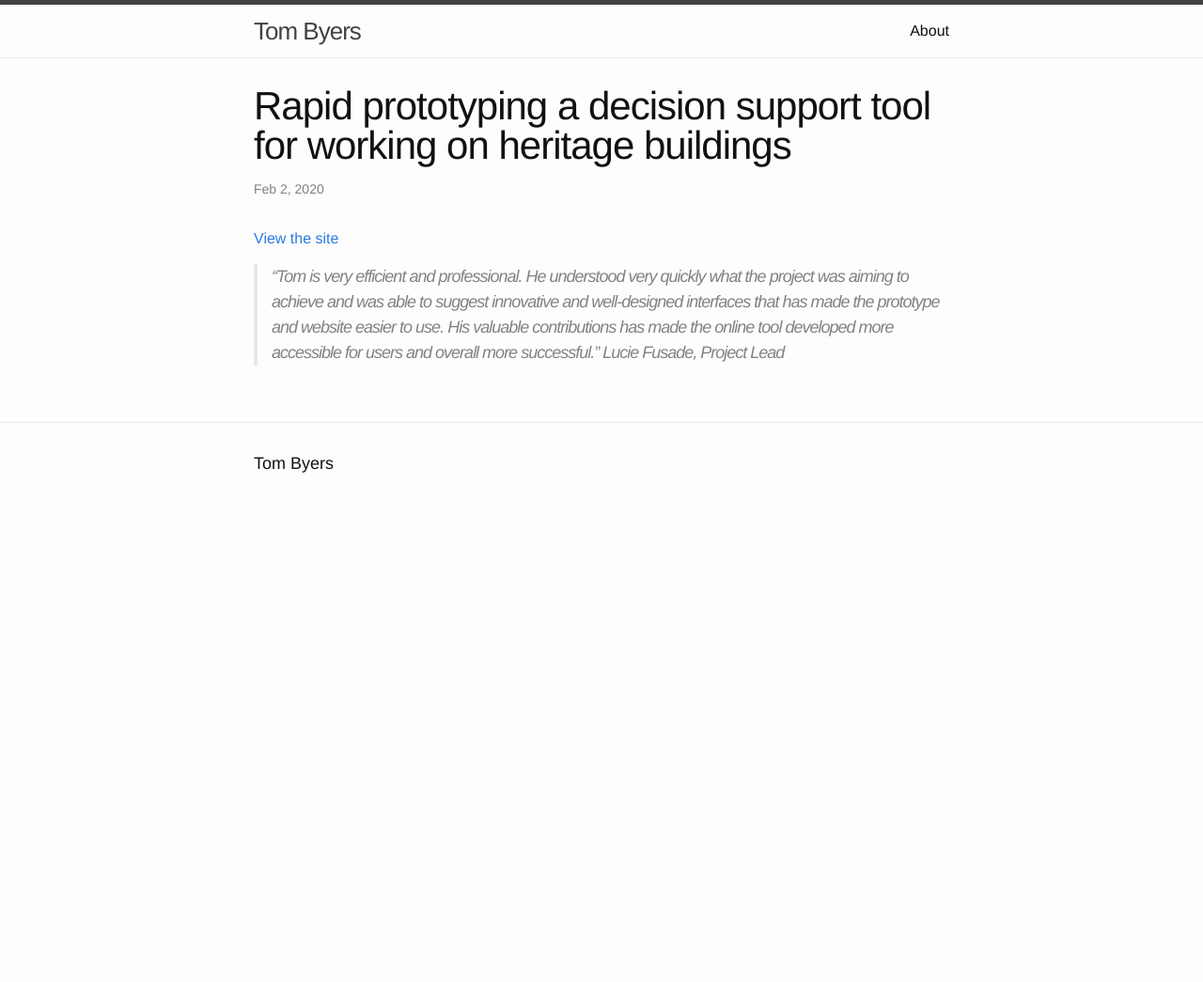
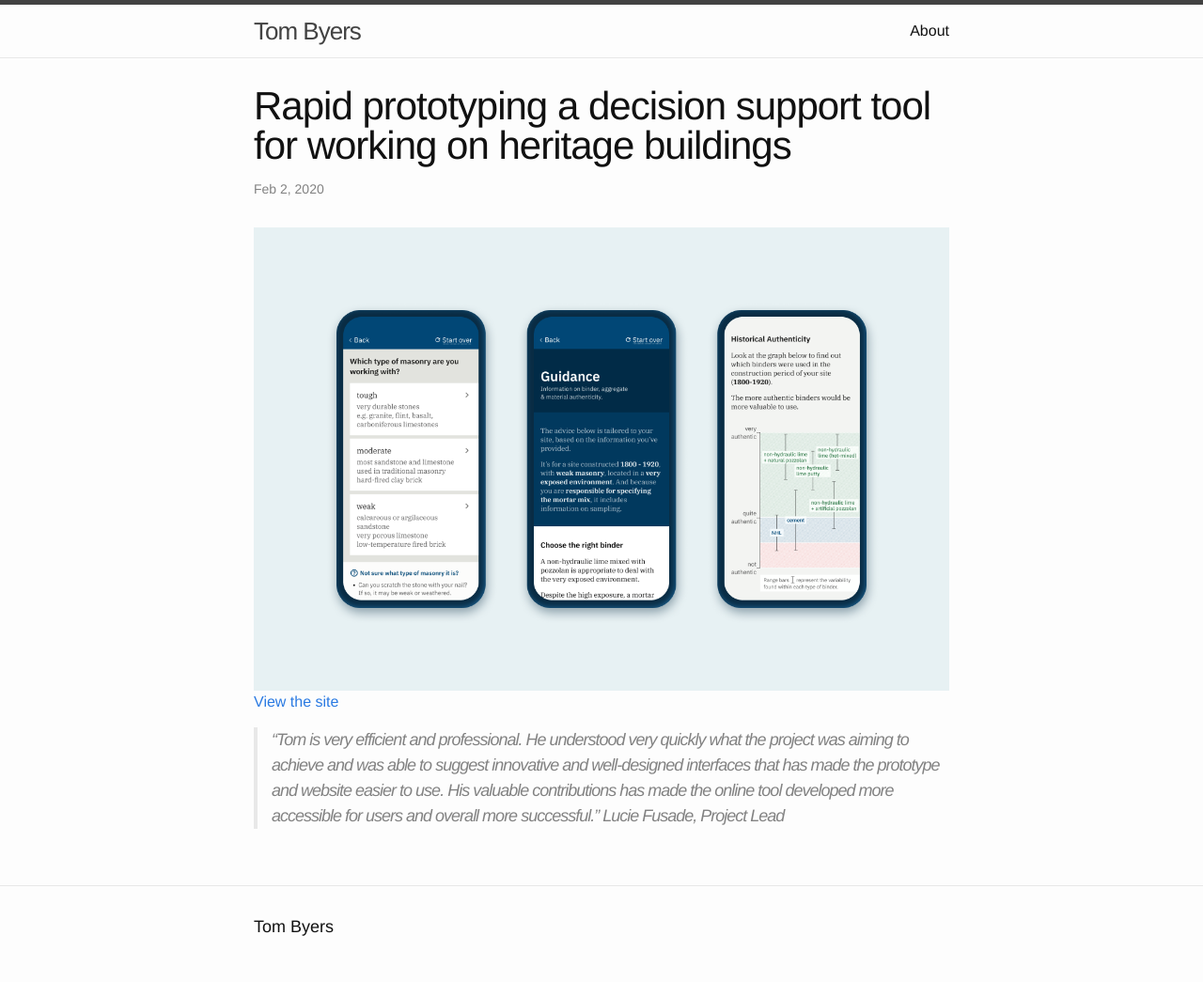
Before and after one commit to tombyers/tombyers.github.io, a Jekyll site: the page built from _work/lime-mortar-decision-support.markdown, in a window 1280 px wide. Shown: the whole page at 94% size. Built offline with Jekyll 4.4.1, drawn with Linux system fonts in a browser that asks for light colours; before the commit the page ends 900 px from its top, so only the background shows below that.

Commit message:
Updated Lime Mortar Decision Support

```diff
--- a/_work/lime-mortar-decision-support.markdown
+++ b/_work/lime-mortar-decision-support.markdown
@@ -4,7 +4,7 @@
 layout: post
 ---
 
-[View the site](https://uselimemortar.com/)
+![lime-mortar-prototype.png](/uploads/lime-mortar-prototype.png)[View the site](https://uselimemortar.com/)
 
 > "Tom is very efficient and professional. He understood very quickly what the project was aiming to achieve and was able to suggest innovative and well-designed interfaces that has made the prototype and website easier to use. His valuable contributions has made the online tool developed more accessible for users and overall more successful."
 Lucie Fusade, Project Lead
```
